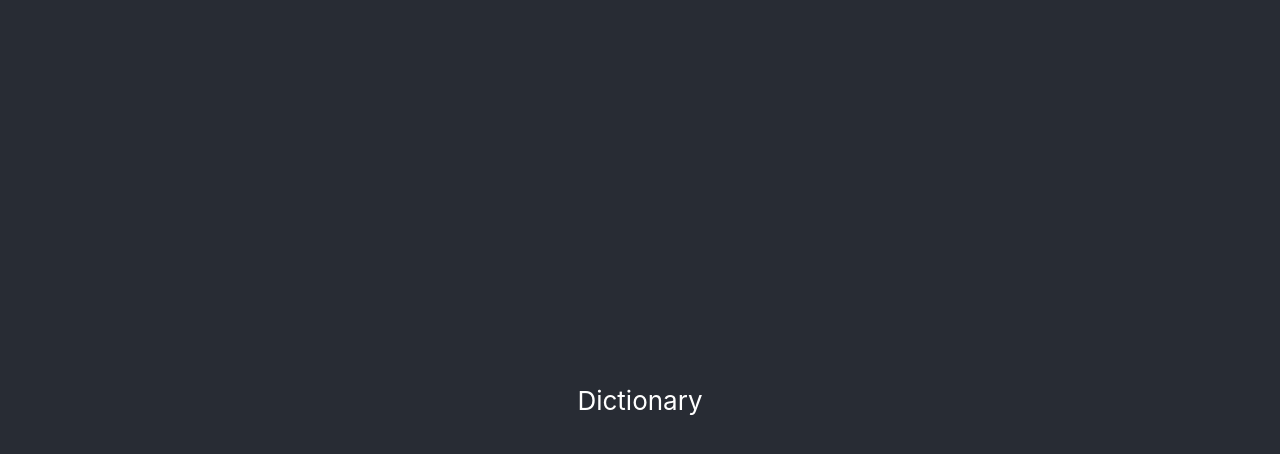
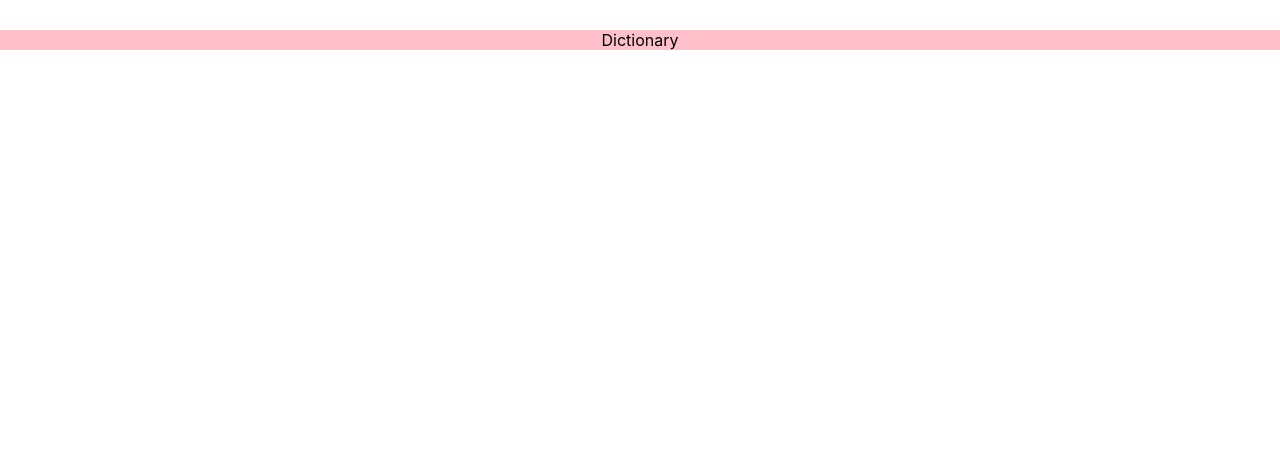
Before and after one commit to allysearles/React-Dictionary-App, a React (Create React App) app: page / in a window 1280 px wide. Shown: the top 454 px of the page. Built offline with nearby package versions, Linux system fonts and the light colour scheme.

Commit message:
Home_Page: Cleared unused CSS Styling

```diff
--- a/src/App.css
+++ b/src/App.css
@@ -1,38 +1,7 @@
 .App {
-  text-align: center;
+	background-color: pink;
 }
-
-.App-logo {
-  height: 40vmin;
-  pointer-events: none;
+.App-header {
+	text-align: center;
+	margin: 30px 0;
 }
-
-@media (prefers-reduced-motion: no-preference) {
-  .App-logo {
-    animation: App-logo-spin infinite 20s linear;
-  }
-}
-
-.App-header {
-  background-color: #282c34;
-  min-height: 100vh;
-  display: flex;
-  flex-direction: column;
-  align-items: center;
-  justify-content: center;
-  font-size: calc(10px + 2vmin);
-  color: white;
-}
-
-.App-link {
-  color: #61dafb;
-}
-
-@keyframes App-logo-spin {
-  from {
-    transform: rotate(0deg);
-  }
-  to {
-    transform: rotate(360deg);
-  }
-}
```
